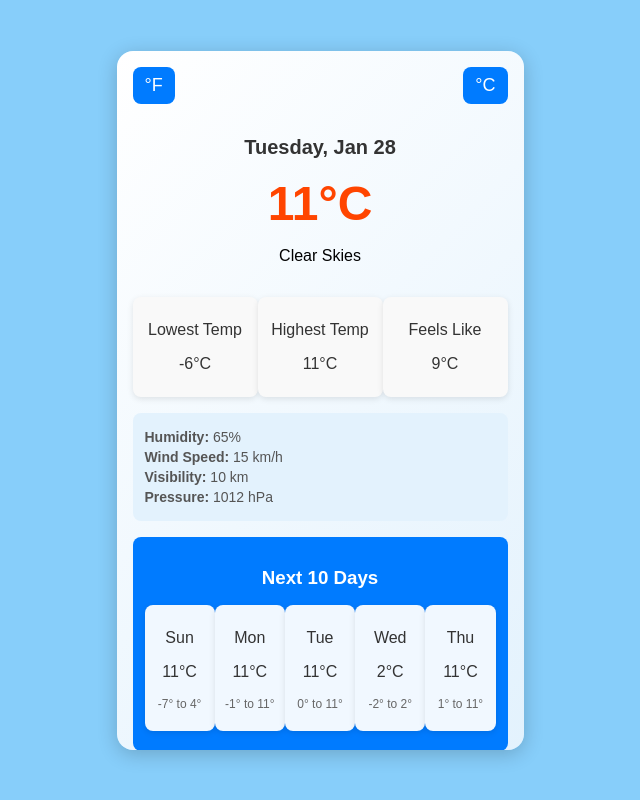
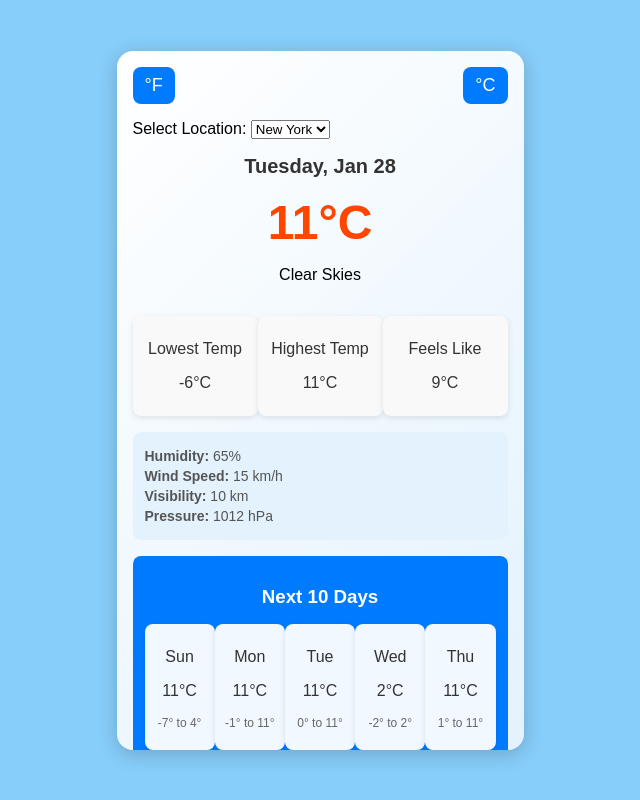
Before and after one commit to shaira-t/weather-app, a plain HTML site: page celsius.html in a window 1280 px wide. Shown: the whole page, without its empty margins (320-960 px from the left). Drawn offline with Linux system fonts and the light colour scheme.

Commit message:
Update celsius.html

```diff
--- a/celsius.html
+++ b/celsius.html
@@ -11,6 +11,18 @@
         <div class="header">
             <a href="fahrenheit.html"><button>&deg;F</button></a>
             <button>&deg;C</button>
+        </div>
+
+        <!-- Location Selector -->
+        <div class="location-selector">
+            <label for="location">Select Location:</label>
+            <select id="location">
+                <option value="new-york">New York</option>
+                <option value="london">London</option>
+                <option value="paris">Paris</option>
+                <option value="tokyo">Tokyo</option>
+                <option value="sydney">Sydney</option>
+            </select>
         </div>
 
         <div class="weather-info">
@@ -34,7 +46,6 @@
             </div>
         </div>
 
-        <!-- Additional Metrics Section -->
         <div class="additional-info">
             <p><strong>Humidity:</strong> 65%</p>
             <p><strong>Wind Speed:</strong> 15 km/h</p>
```
